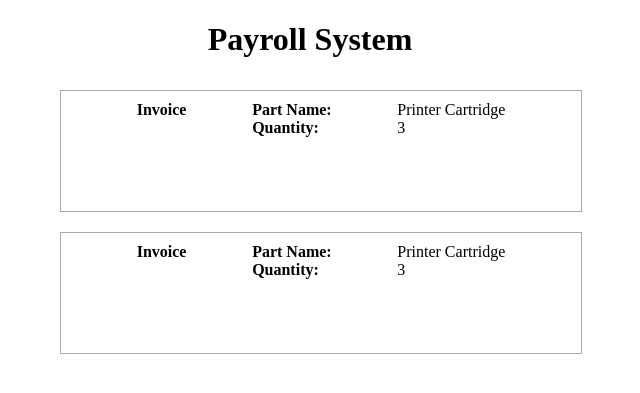
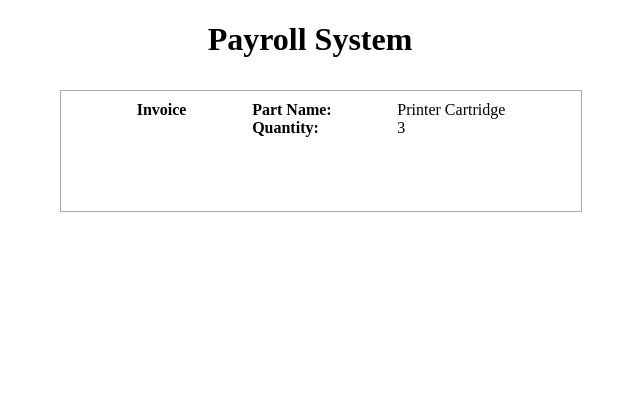
Before and after one commit to jacianna44/Lab-05, a Flask app: template Lab05/templates/payroll.html in a window 1280 px wide. Shown: the top 393 px of the page, without its empty margins (330-970 px from the left). Run offline with Flask 3, Linux system fonts and the light colour scheme; the template is opened without the code that fills it: most values are stand-ins (such as "Sample title", 1, 10 or a date in 2020).

Commit message:
editing html

```diff
--- a/Lab05/templates/payroll.html
+++ b/Lab05/templates/payroll.html
@@ -2,30 +2,15 @@
 <html lang="en">
 <head>
     <meta charset="UTF-8">
-    <meta name="viewport" content="width=device-width, initial-scale=1">
     <title>Payroll System</title>
-    <link rel="stylesheet" href="../static/main.css">
+    <link rel="stylesheet" href="{{ url_for('static', filename='main.css') }}">
 </head>
 <body>
 <h1>Payroll System</h1>
 
 <div class="content">
 
-    <div class="information">
-
-        <div class="title">Invoice</div>
-
-        <div class="info-headers">
-            <div>Part Name:</div>
-            <div>Quantity:</div>
-        </div>
-
-        <div class="info-details">
-            <div>Printer Cartridge</div>
-            <div>3</div>
-        </div>
-
-    </div>
+    {% for data in payroll_data %}
     <div class="information">
 
         <div class="title">Invoice</div>
@@ -42,6 +27,7 @@
 
     </div>
 
+    {% endfor %}
 
 
 
```
